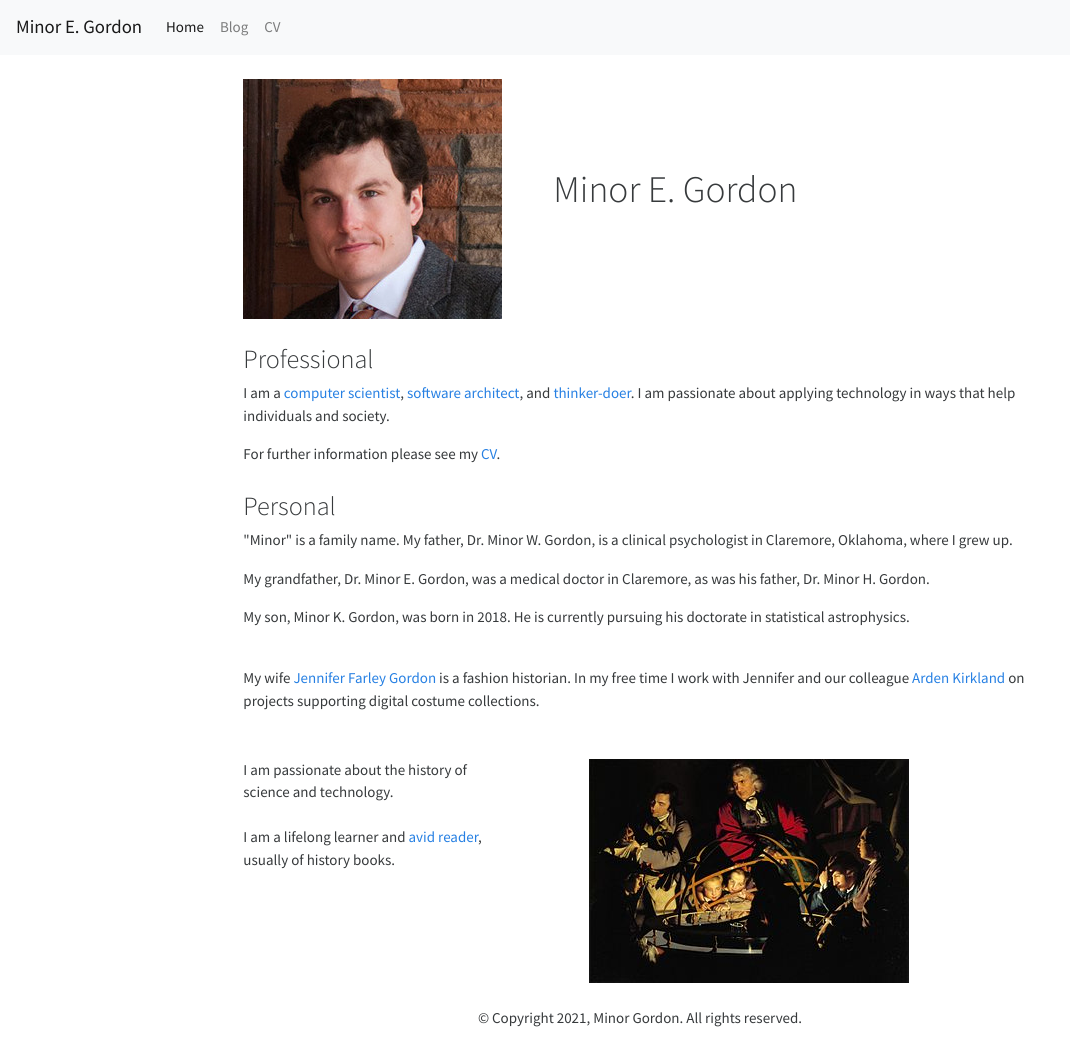
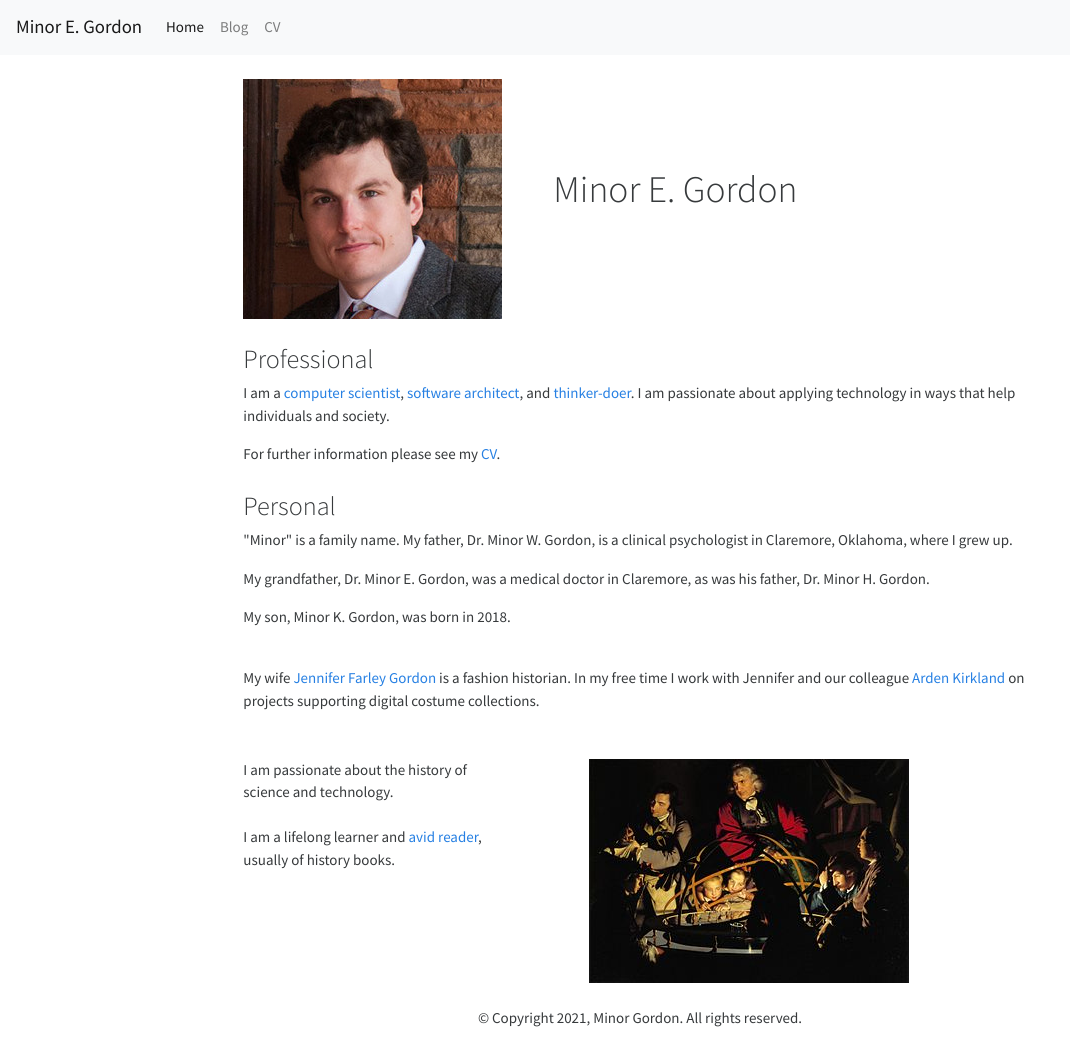
Before and after one commit to minorg/minorgordon.net, a Jekyll site: the page built from index.html, in a window 1280 px wide. Shown: the whole page, without its empty margins (0-1070 px from the left). Built offline with Jekyll 4.4.1, drawn with Linux system fonts in a browser that asks for light colours; nearby versions of some CDN libraries.

Commit message:
index.html tweak

```diff
--- a/index.html
+++ b/index.html
@@ -27,7 +27,7 @@ layout: page
                     <div class="col-12 pl-0">
                         <p>"Minor" is a family name. My father, Dr. Minor W. Gordon, is a clinical psychologist in Claremore, Oklahoma, where I grew up.</p>
                         <p>My grandfather, Dr. Minor E. Gordon, was a medical doctor in Claremore, as was his father, Dr. Minor H. Gordon.</p>
-                        <p>My son, Minor K. Gordon, was born in 2018. He is currently pursuing his doctorate in statistical astrophysics.</p>
+                        <p>My son, Minor K. Gordon, was born in 2018.</p>
                     </div>
                 </div>
                 <div class="row">
```
